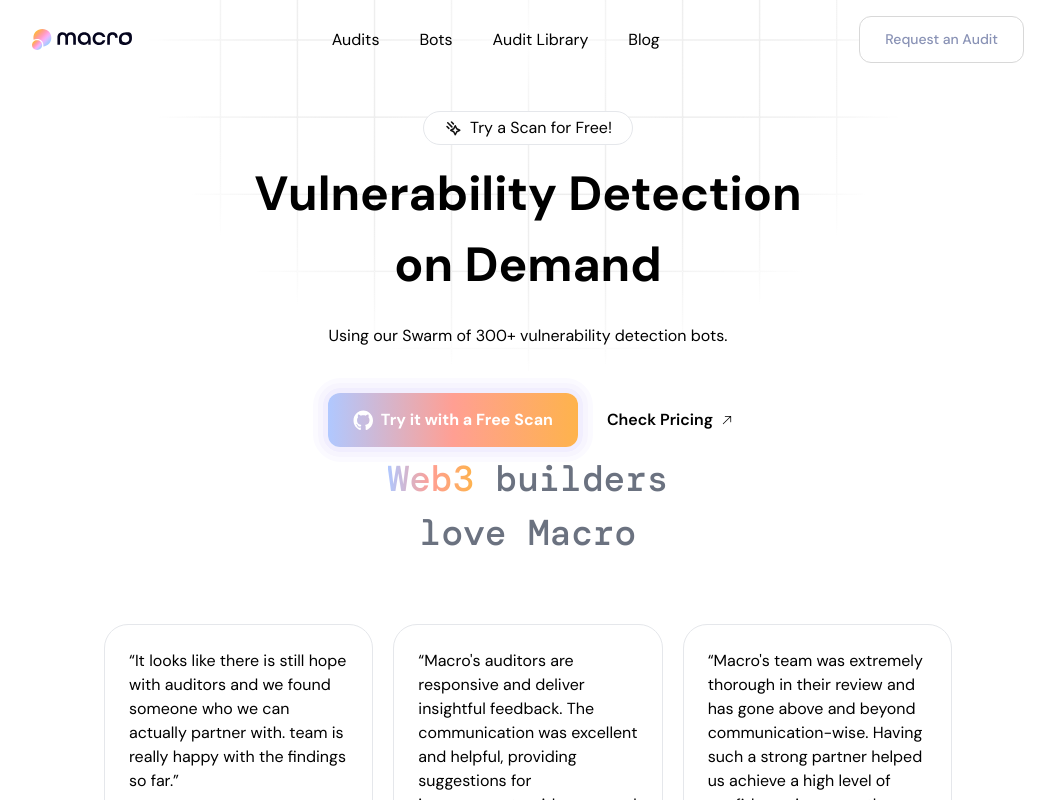
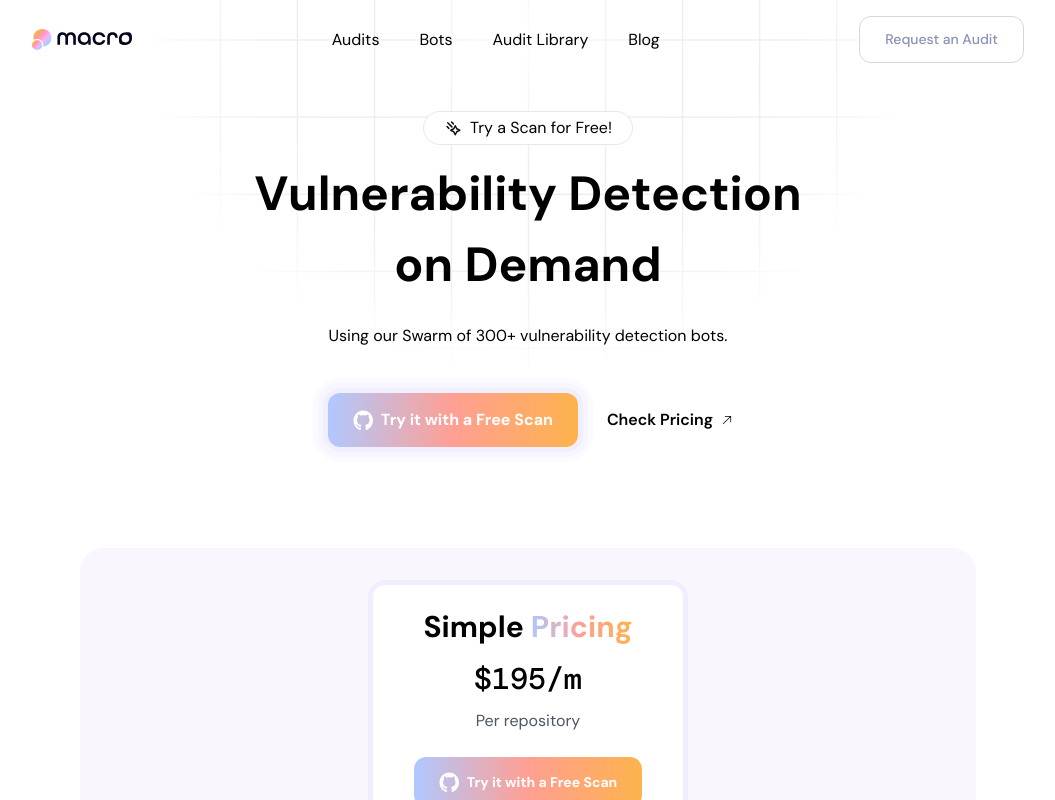
Before and after one commit to snowball-tools/website-example, a Next.js app: page /bots in a window 1280 px wide. Shown: the top 800 px of the page, without its empty margins (112-1167 px from the left). Built offline with nearby package versions, Linux system fonts and the light colour scheme; a web font is replaced by a local one.

Commit message:
feat: implement PriceTable component

```diff
--- a/src/app/bots/page.tsx
+++ b/src/app/bots/page.tsx
@@ -3,6 +3,7 @@ import Header from '@/components/Header';
 import Footer from '@/components/Footer';
 import StandaloneHeading from '@/components/StandaloneHeading';
 import TestimonialWall from '@/components/TestimonialWall';
+import PriceTable from '@/components/PriceTable';
 
 export default function Bots() {
   return (
@@ -10,6 +11,7 @@ export default function Bots() {
       <div className="bg-hero-pattern bg-no-repeat bg-center absolute top-0 left-0 right-0 h-[450px] wx-full -z-50"></div>
       <Header />
       <HeroBots />
+      <PriceTable />
       <StandaloneHeading>
         <span className="gradient-text">Web3</span> builders <br /> love Macro
       </StandaloneHeading>
--- a/src/components/Cta/CtaPrimary.tsx
+++ b/src/components/Cta/CtaPrimary.tsx
@@ -7,11 +7,12 @@ interface CtaProps {
   children: React.ReactNode;
   href: string;
   icon?: string;
+  border?: boolean;
 }
 
-const CtaPrimary = ({ className, children, href, icon }: CtaProps) => {
+const CtaPrimary = ({ className, children, href, icon, border }: CtaProps) => {
   return (
-    <div className={`${className} triple-border inline-block`}>
+    <div className={`${className} ${border ? 'triple-border' : ''} inline-block`}>
       <Link className={`${style['cta-primary']} ${icon ? '!flex gap-2' : ''}`} href={href}>
         {icon && <Image src={icon} alt="" width={20} height={20} />}
         <p>{children}</p>
--- a/src/components/Hero/HeroBots.tsx
+++ b/src/components/Hero/HeroBots.tsx
@@ -22,7 +22,7 @@ const HeroBots = () => {
       </h1>
       <p className="text-center mt-6">Using our Swarm of 300+ vulnerability detection bots.</p>
       <div className="flex flex-col mx-auto mt-10 items-center gap-6 sm:flex-row">
-        <CtaPrimary className="flex gap-2" href="#" icon="/icons/github.svg">
+        <CtaPrimary className="flex gap-2" href="#" icon="/icons/github.svg" border>
           Try it with a Free Scan
         </CtaPrimary>
         <Link className="flex gap-2 font-semibold items-center hover:underline" href="/">
--- a/src/components/Hero/HeroHome.tsx
+++ b/src/components/Hero/HeroHome.tsx
@@ -29,7 +29,7 @@ const HeroHome = () => {
         <br />
         Smart Contracts.
       </h1>
-      <CtaPrimary className="mx-auto mt-10" href="#">
+      <CtaPrimary className="mx-auto mt-10" href="#" border>
         Request an Audit
       </CtaPrimary>
     </div>
--- /dev/null
+++ b/src/components/PriceTable/PriceTable.tsx
@@ -0,0 +1,22 @@
+import { BorderCard } from '../Card';
+import { CtaPrimary } from '../Cta';
+
+const PriceTable = () => {
+  return (
+    <section className="bg-[#fbf5fe] px-4 py-8 mx-2 my-12 rounded-3xl sm:px-8 sm:my-24 lg:max-w-4xl lg:mx-auto">
+      <BorderCard className="p-2 text-center max-w-[320px] mx-auto sm:p-6">
+        <h1 className="font-bold text-2xl mb-3 sm:text-3xl sm:mb-4">
+          Simple <span className="gradient-text">Pricing</span>
+        </h1>
+        <p className="font-mono text-3xl mb-3">$195/m</p>
+        <span className="text-gray-600 block mb-3 sm:mb-6">Per repository</span>
+        <CtaPrimary className="flex gap-2 justify-center text-sm" href="#" icon="/icons/github.svg">
+          Try it with a Free Scan
+        </CtaPrimary>
+      </BorderCard>
+    </section>
+  );
+};
+
+export default PriceTable;
+5;
--- /dev/null
+++ b/src/components/PriceTable/index.ts
@@ -0,0 +1,3 @@
+import PriceTable from './PriceTable';
+
+export default PriceTable;
```
